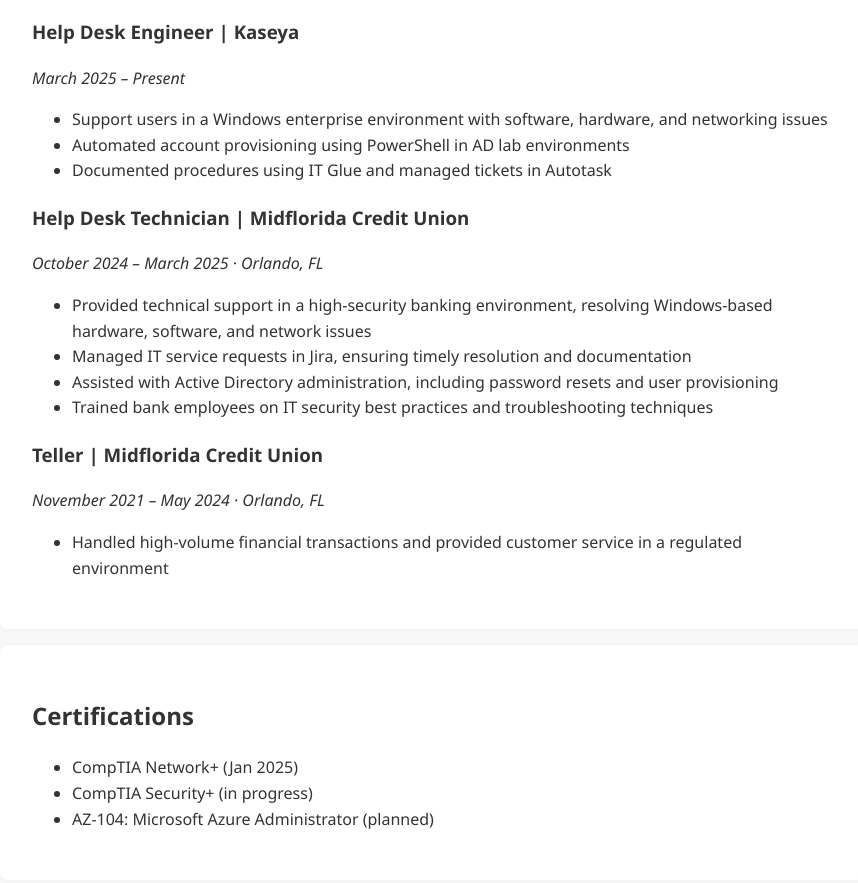
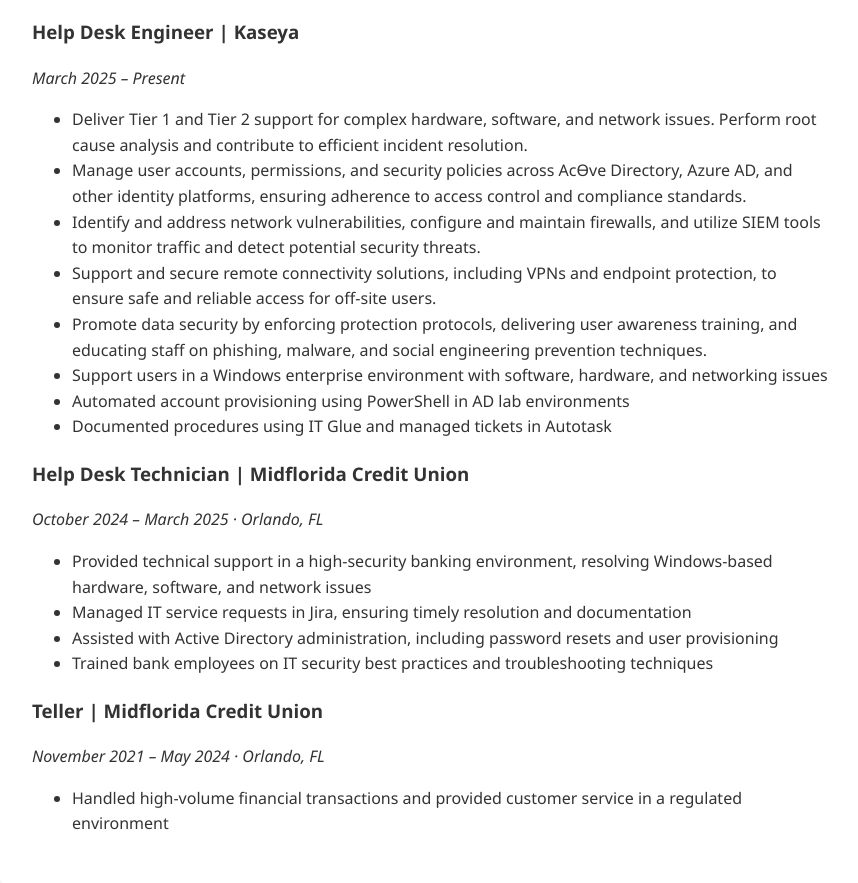
Before and after one commit to hunterdavis3426/resume-site, a plain HTML site: page index.html in a window 1280 px wide. Shown: the part 938-1821 px from the top of the page, without its empty margins (208-1066 px from the left). Drawn offline with Linux system fonts and the light colour scheme.

Commit message:
Update index.html

```diff
--- a/index.html
+++ b/index.html
@@ -43,6 +43,16 @@
         <h3>Help Desk Engineer | Kaseya</h3>
         <p><em>March 2025 – Present</em></p>
         <ul>
+            <li>Deliver Tier 1 and Tier 2 support for complex hardware, software, and network issues. Perform root
+                cause analysis and contribute to efficient incident resolution.</li>
+            <li>Manage user accounts, permissions, and security policies across AcƟve Directory, Azure AD, and other
+                identity platforms, ensuring adherence to access control and compliance standards.</li>
+            <li>Identify and address network vulnerabilities, configure and maintain firewalls, and utilize SIEM tools to
+                monitor traffic and detect potential security threats.</li>
+            <li>Support and secure remote connectivity solutions, including VPNs and endpoint protection, to ensure
+                safe and reliable access for off-site users.</li>
+            <li>Promote data security by enforcing protection protocols, delivering user awareness training, and
+                educating staff on phishing, malware, and social engineering prevention techniques.</li>
             <li>Support users in a Windows enterprise environment with software, hardware, and networking issues</li>
             <li>Automated account provisioning using PowerShell in AD lab environments</li>
             <li>Documented procedures using IT Glue and managed tickets in Autotask</li>
```
